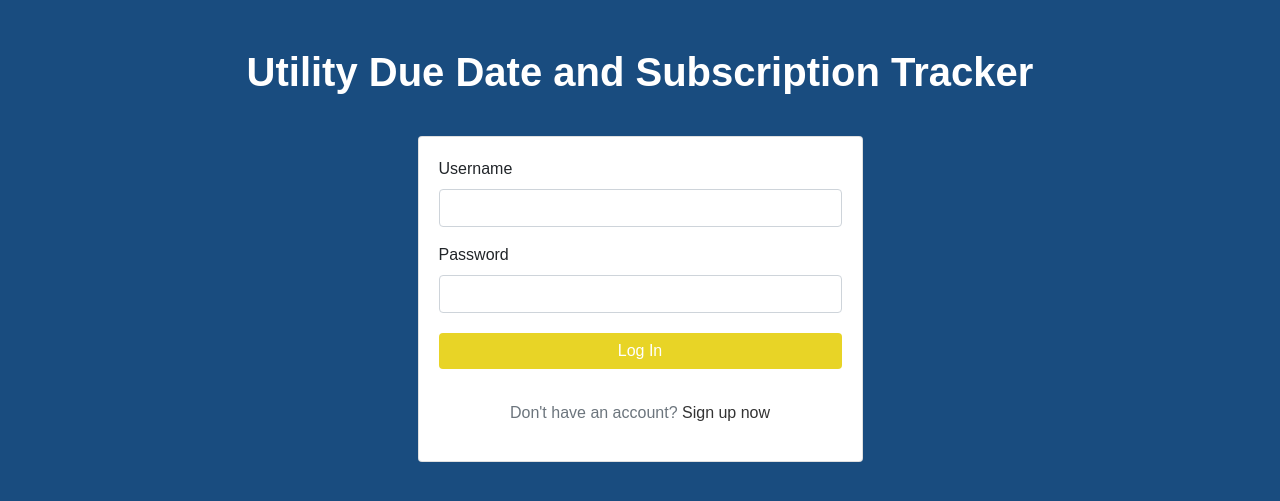
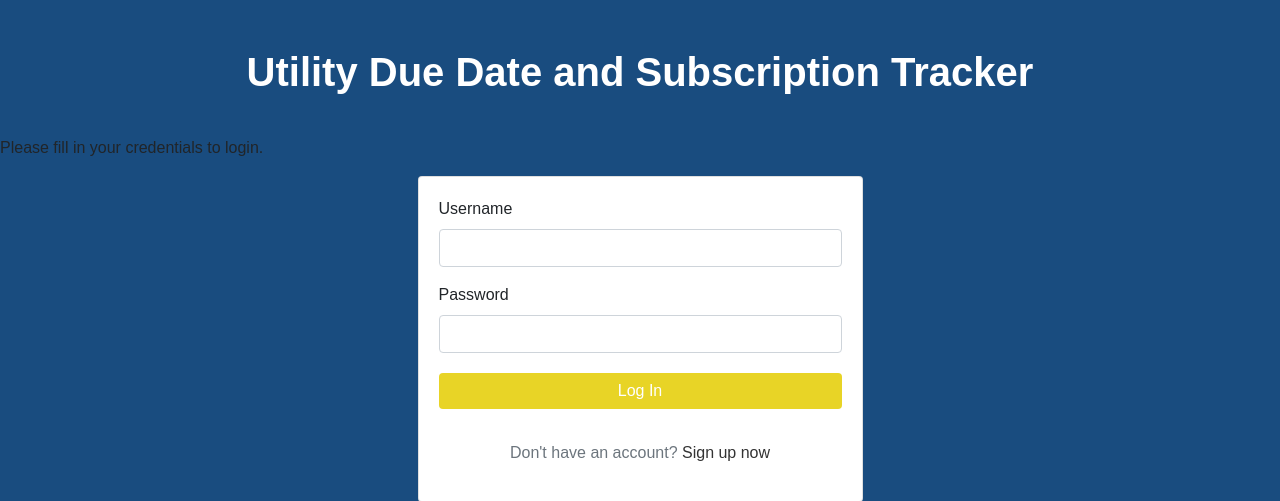
Before and after one commit to asocastro/PROJECT-SDF-UDDST, a PHP site: page /login.php in a window 1280 px wide. Shown: the top 501 px of the page. Run offline with PHP 8.4, Linux system fonts and the light colour scheme; some web fonts are replaced.

Commit message:
Updated login.php
Added brief information under the title

```diff
--- a/NEW/login.php
+++ b/NEW/login.php
@@ -136,6 +136,7 @@ if ($_SERVER["REQUEST_METHOD"] == "POST") {
 <body>
 <div class="pt-5">
   <h1 class="text-center">Utility Due Date and Subscription Tracker</h1>
+  <p>Please fill in your credentials to login.</p>
     <div class="container">
     <div class="row">
         <div class="col-md-5 mx-auto">
```
